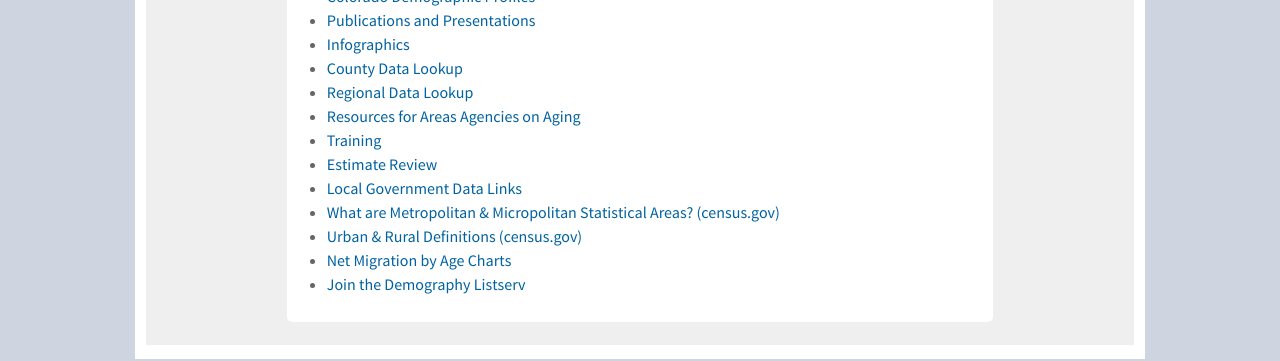
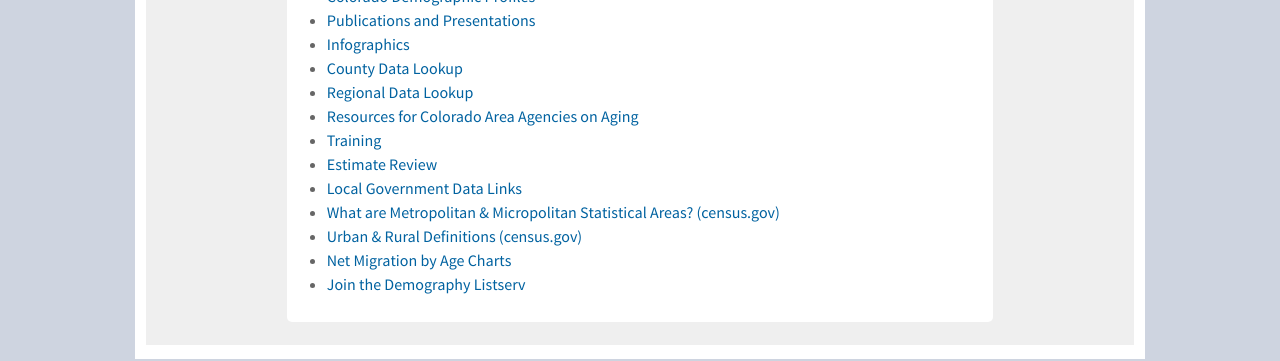
Before and after one commit to TBleess/Website_New, a Jekyll site: the page built from pages/0_Homepage_and_Footer_Links/index.md, in a window 1280 px wide. Shown: the part 866-1227 px from the top of the page. Built offline with Jekyll 4.4.1, drawn with Linux system fonts in a browser that asks for light colours.

Commit message:
Update infobox.yml

```diff
--- a/_data/infobox.yml
+++ b/_data/infobox.yml
@@ -20,7 +20,7 @@
   url: "population/data/profile-county/"
 - name: "Regional Data Lookup"
   url: "population/data/profile-regions/"
-- name: "Resources for Areas Agencies on Aging"
+- name: "Resources for Colorado Area Agencies on Aging"
   url: "/demography/AAA-2018/"
 - name: "Training"
   url: "/demography/training#training"
```
